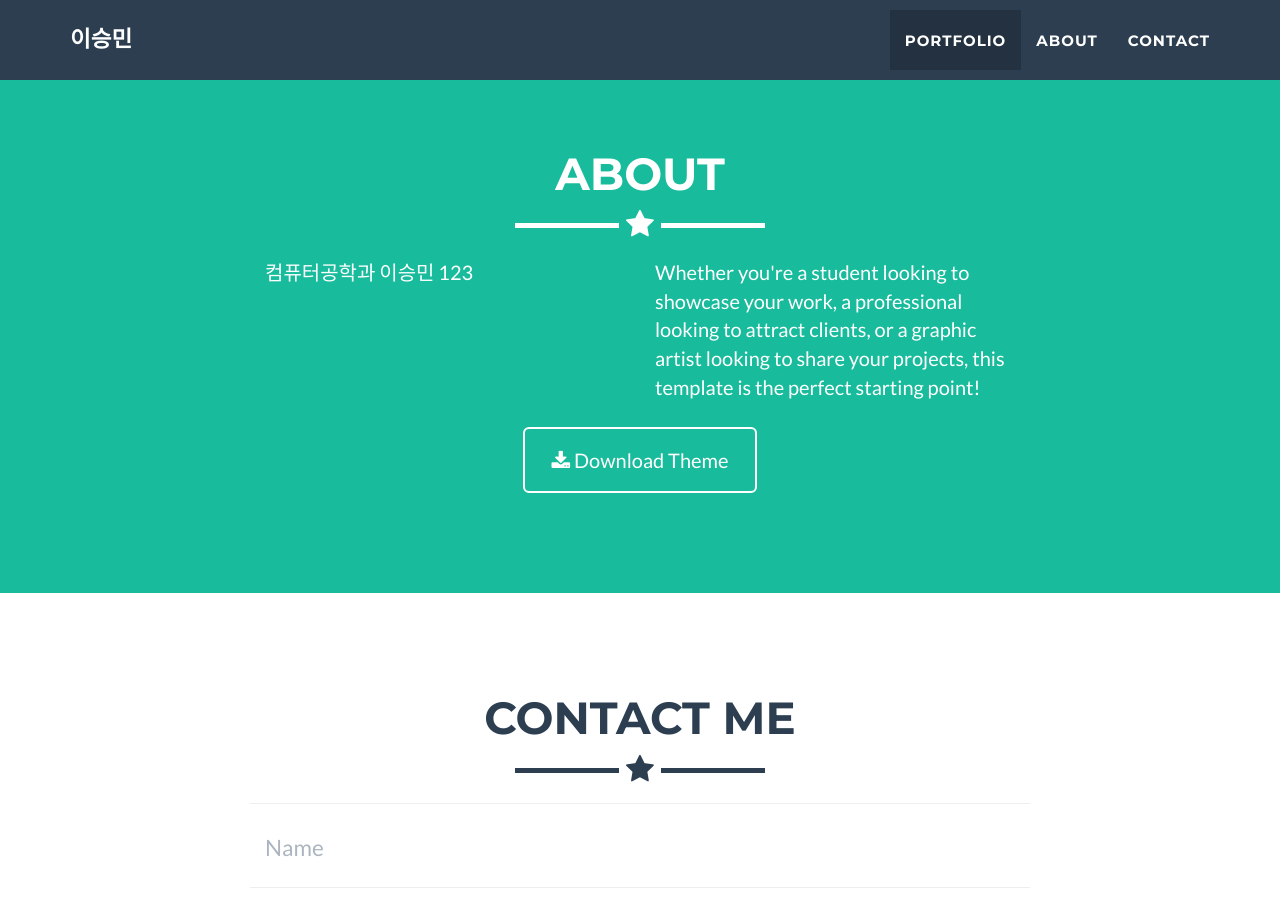
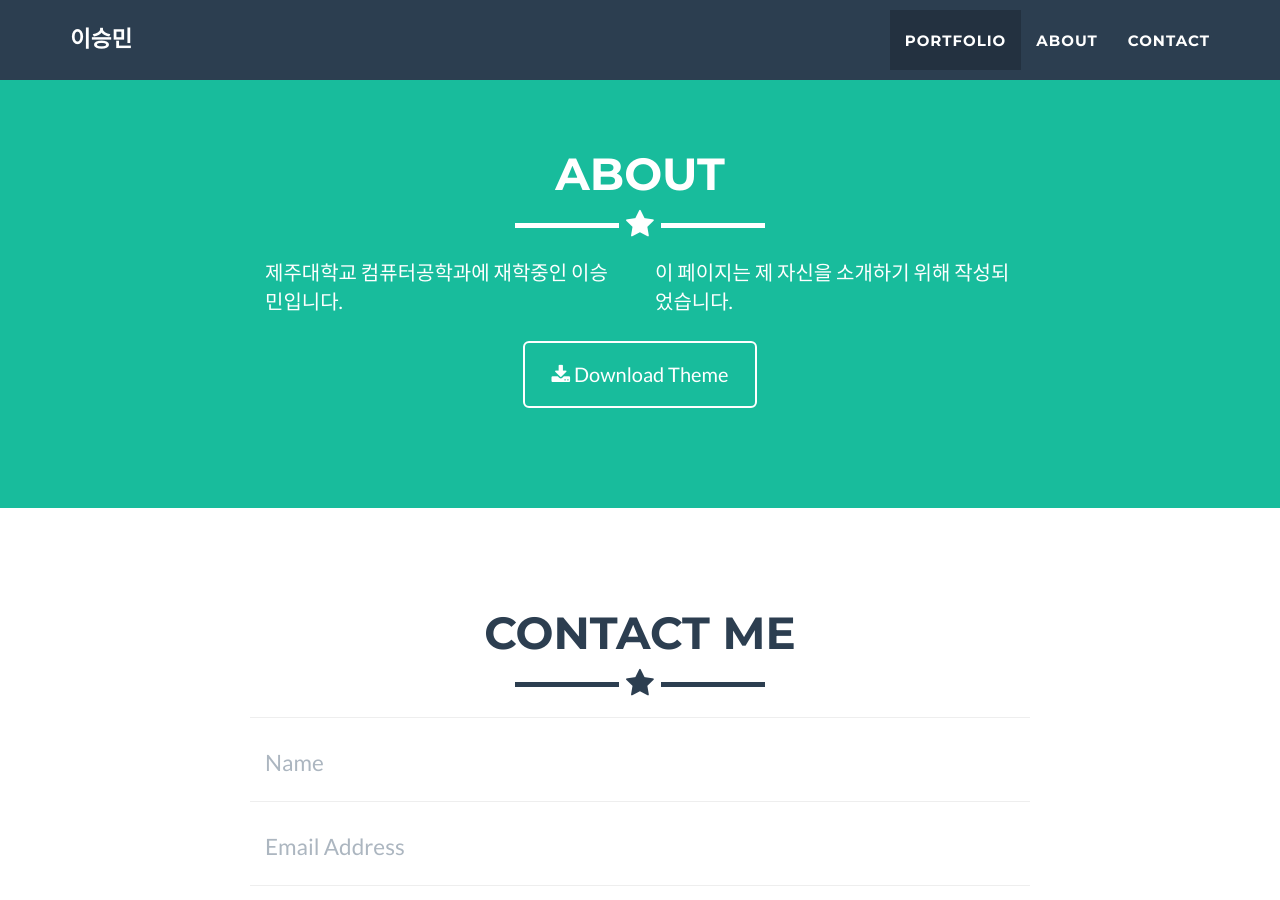
Before and after one commit to smlee5270/smlee5270.github.io, a Jekyll site: the page built from _posts/2014-07-18-project-1.markdown, in a window 1280 px wide and 900 px high, scrolled down 1616 px. Built offline with Jekyll 4.4.1, drawn with Linux system fonts in a browser that asks for light colours.

Commit message:
about 커밋

```diff
--- a/_includes/about.html
+++ b/_includes/about.html
@@ -9,10 +9,10 @@
             </div>
             <div class="row">
                 <div class="col-lg-4 col-lg-offset-2">
-                    <p>컴퓨터공학과 이승민 123 </p>
+                    <p>제주대학교 컴퓨터공학과에 재학중인 이승민입니다. </p>
                 </div>
                 <div class="col-lg-4">
-                    <p>Whether you're a student looking to showcase your work, a professional looking to attract clients, or a graphic artist looking to share your projects, this template is the perfect starting point! </p>
+                    <p>이 페이지는 제 자신을 소개하기 위해 작성되었습니다. </p>
                 </div>
                 <div class="col-lg-8 col-lg-offset-2 text-center">
                     <a href="https://smlee5270.github.io" class="btn btn-lg btn-outline">
```
